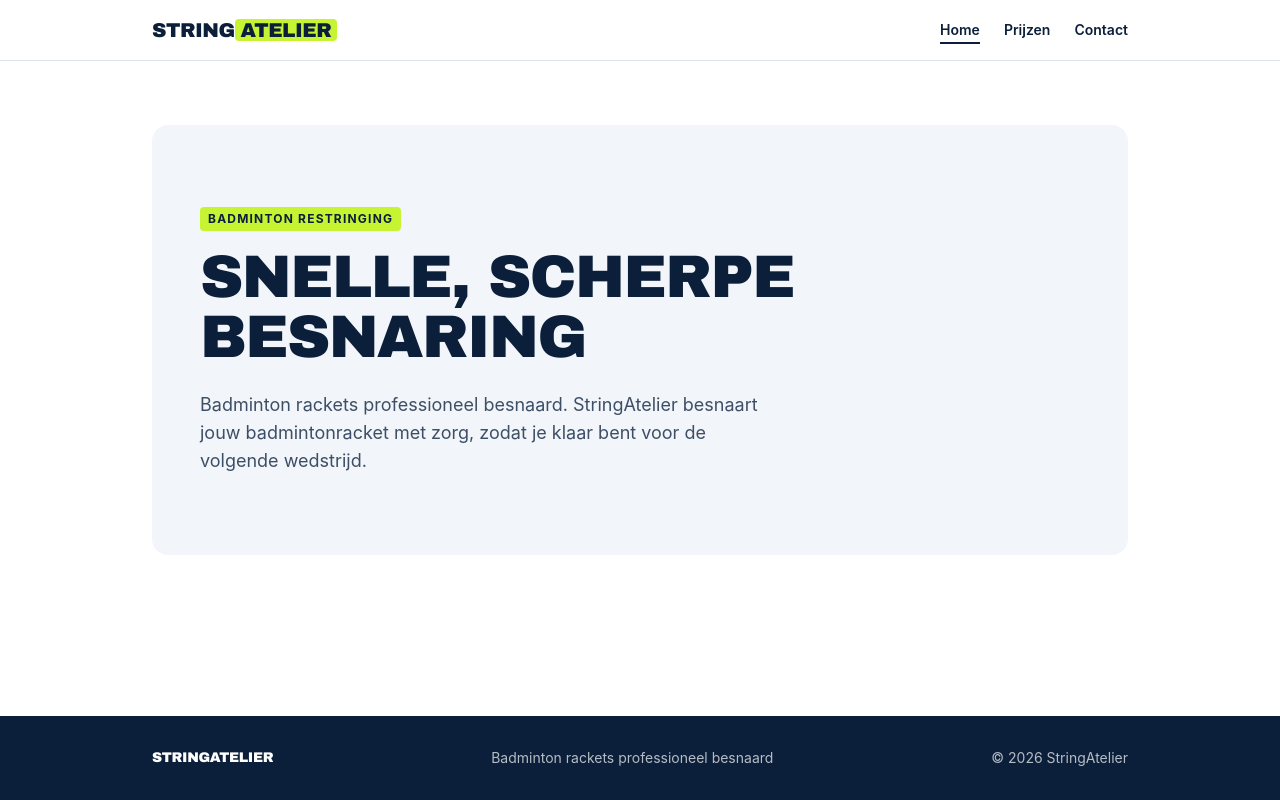
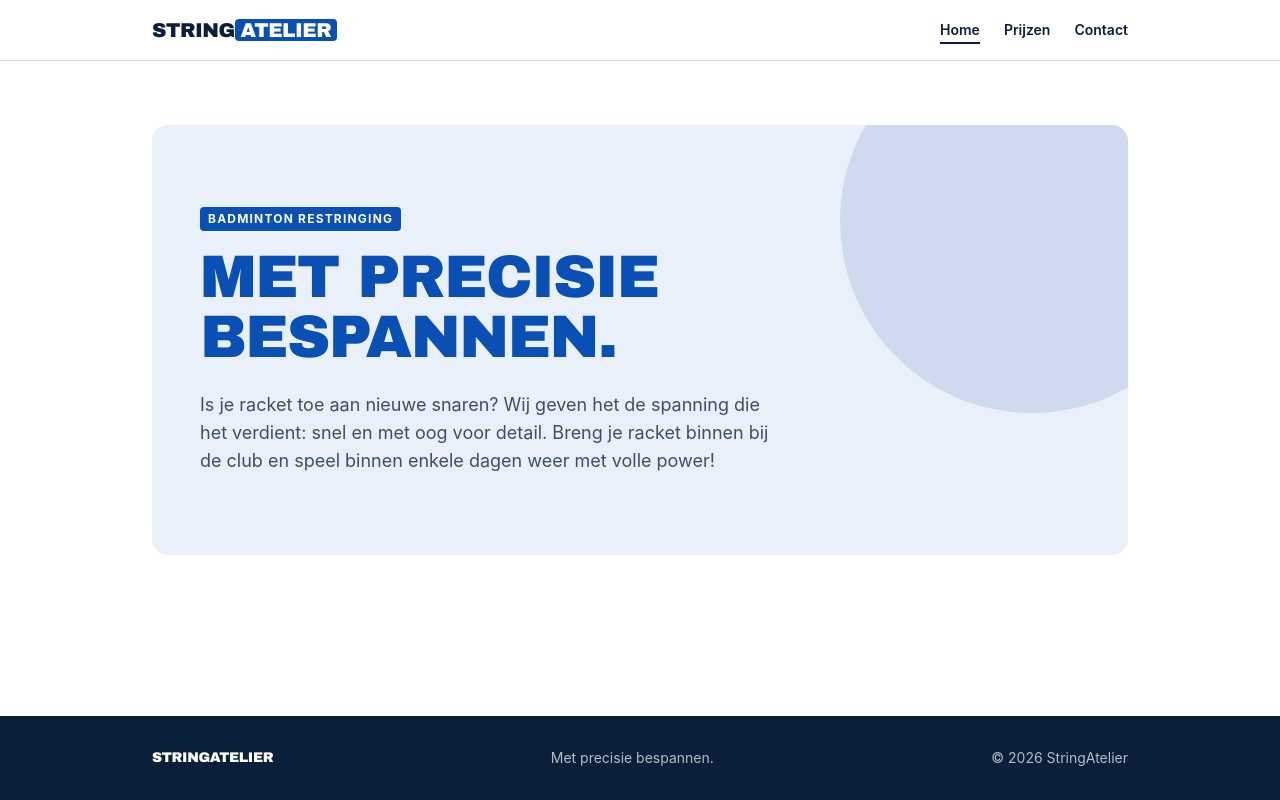
Before and after one commit to BjornPijpops/stringatelier, an Astro site: page /stringatelier/ in a window 1280 px wide. Built offline with nearby package versions, Linux system fonts and the light colour scheme; Astro itself is replaced by a stand-in of ours.

Commit message:
feat: restyle site with club-blue branding from the flyer
Co-authored-by: Copilot <223556219+Copilot@users.noreply.github.com>

```diff
--- a/docs/architecture.md
+++ b/docs/architecture.md
@@ -34,14 +34,14 @@ docs/          architecture, ADRs, roadmap
 - Money as integer cents; formatting via one helper (`nl-NL`, EUR).
 - Logic in `lib` has no DOM/framework dependencies and is unit tested.
 - Components are small, typed (`Props` interface), accessible and mobile-first.
-- Design tokens (colors, spacing, fonts) live in the Tailwind theme only. Look: clean, white space, energetic accent color, bold sporty headings.
+- Design tokens (colors, spacing, fonts) live in the Tailwind theme only. Look: clean, white space, club-blue brand color, bold sporty headings.
 
 ## Layout and design tokens
 
 - `BaseLayout` wraps every page (SEO head, skip link, `Header`, `Footer`, `Container`). Pass `title` and `description` per page.
 - Navigation comes from `navItems` in `src/data/site.ts`; a page feature adds its own entry.
 - Internal links always go through `withBase()` (`src/lib/withBase.ts`) so they work under the GitHub Pages `/stringatelier` base path.
-- Tokens live in `@theme` in `src/styles/global.css`: navy `ink` text, electric-lime `accent` (shuttlecock feel), bold uppercase display headings, system fonts (no external font requests, so the site stays fast).
+- Tokens live in `@theme` in `src/styles/global.css`: navy `ink` text, royal-blue `brand` (`brand-strong`, `brand-soft`) taken from the flyer and matching the colours of badminton club Schubad, bold uppercase display headings in brand blue, system fonts (no external font requests, so the site stays fast). Text on a `brand` background is always white. To rebrand, change the tokens only.
 
 ## Price calculator
 
--- a/src/components/Header.astro
+++ b/src/components/Header.astro
@@ -14,7 +14,7 @@ const isCurrent = (href: string) =>
       href={withBase('/')}
       class="font-display text-xl tracking-tight uppercase"
     >
-      String<span class="rounded bg-accent px-1.5">Atelier</span>
+      String<span class="rounded bg-brand px-1.5 text-white">Atelier</span>
       <span class="sr-only">{siteName} home</span>
     </a>
     <nav aria-label="Hoofdnavigatie">
@@ -24,7 +24,7 @@ const isCurrent = (href: string) =>
             <a
               href={withBase(item.href)}
               aria-current={isCurrent(item.href) ? 'page' : undefined}
-              class="border-b-2 border-transparent py-1 hover:border-accent-strong aria-[current=page]:border-ink"
+              class="border-b-2 border-transparent py-1 hover:border-brand aria-[current=page]:border-ink"
             >
               {item.label}
             </a>
--- a/src/data/site.ts
+++ b/src/data/site.ts
@@ -4,7 +4,7 @@ export interface NavItem {
 }
 
 export const siteName = 'StringAtelier';
-export const siteTagline = 'Badminton rackets professioneel besnaard';
+export const siteTagline = 'Met precisie bespannen.';
 
 /** Main navigation. Each page feature adds its own entry here. */
 export const navItems: readonly NavItem[] = [
--- a/src/layouts/BaseLayout.astro
+++ b/src/layouts/BaseLayout.astro
@@ -29,7 +29,7 @@ const pageTitle = title ? `${title} | ${siteName}` : siteName;
   <body class="flex min-h-screen flex-col">
     <a
       href="#main"
-      class="sr-only focus:not-sr-only focus:absolute focus:left-2 focus:top-2 focus:rounded focus:bg-accent focus:px-3 focus:py-2"
+      class="sr-only focus:not-sr-only focus:absolute focus:left-2 focus:top-2 focus:rounded focus:bg-brand focus:px-3 focus:py-2 focus:text-white"
     >
       Ga naar inhoud
     </a>
--- a/src/pages/contact.astro
+++ b/src/pages/contact.astro
@@ -9,7 +9,7 @@ import {
 import { formatBelgianPhone, toTelHref } from '../lib/phone';
 
 const linkClass =
-  'font-semibold underline decoration-accent-strong decoration-2 underline-offset-4';
+  'font-semibold underline text-brand decoration-brand-soft decoration-2 underline-offset-4';
 ---
 
 <BaseLayout
--- a/src/pages/index.astro
+++ b/src/pages/index.astro
@@ -4,14 +4,21 @@ import { siteTagline } from '../data/site';
 ---
 
 <BaseLayout>
-  <section class="rounded-2xl bg-surface-alt px-6 py-14 sm:px-12 sm:py-20">
-    <p class="mb-4 inline-block rounded bg-accent px-2 py-1 text-xs font-bold tracking-widest uppercase">
-      Badminton restringing
-    </p>
-    <h1 class="max-w-2xl text-4xl sm:text-6xl">Snelle, scherpe besnaring</h1>
-    <p class="mt-6 max-w-xl text-lg text-ink-soft">
-      {siteTagline}. StringAtelier besnaart jouw badmintonracket met zorg, zodat
-      je klaar bent voor de volgende wedstrijd.
-    </p>
+  <section class="relative overflow-hidden rounded-2xl bg-surface-alt px-6 py-14 sm:px-12 sm:py-20">
+    <div
+      aria-hidden="true"
+      class="absolute -top-24 -right-24 size-72 rounded-full bg-brand-soft sm:size-96"
+    ></div>
+    <div class="relative">
+      <p class="mb-4 inline-block rounded bg-brand px-2 py-1 text-xs font-bold tracking-widest text-white uppercase">
+        Badminton restringing
+      </p>
+      <h1 class="max-w-2xl text-4xl sm:text-6xl">{siteTagline}</h1>
+      <p class="mt-6 max-w-xl text-lg text-ink-soft">
+        Is je racket toe aan nieuwe snaren? Wij geven het de spanning die het
+        verdient: snel en met oog voor detail. Breng je racket binnen bij de
+        club en speel binnen enkele dagen weer met volle power!
+      </p>
+    </div>
   </section>
 </BaseLayout>
--- a/src/styles/global.css
+++ b/src/styles/global.css
@@ -5,10 +5,12 @@
   --color-ink: #0b1f3a;
   --color-ink-soft: #3d4f66;
   --color-surface: #ffffff;
-  --color-surface-alt: #f2f6fa;
-  --color-line: #dbe3ec;
-  --color-accent: #c6f432;
-  --color-accent-strong: #a6d412;
+  --color-surface-alt: #eaf0fa;
+  --color-line: #d3ddee;
+  /* Brand blue taken from the flyer (and the Schubad club colours). */
+  --color-brand: #0a4fb3;
+  --color-brand-strong: #083d8a;
+  --color-brand-soft: #cfdaee;
 
   --font-sans:
     'Inter', 'Segoe UI', system-ui, -apple-system, 'Helvetica Neue', Arial,
@@ -27,7 +29,7 @@
   h1,
   h2,
   h3 {
-    @apply font-display tracking-tight uppercase;
+    @apply font-display tracking-tight text-brand uppercase;
   }
   :focus-visible {
     @apply outline-2 outline-offset-2 outline-ink;
```
